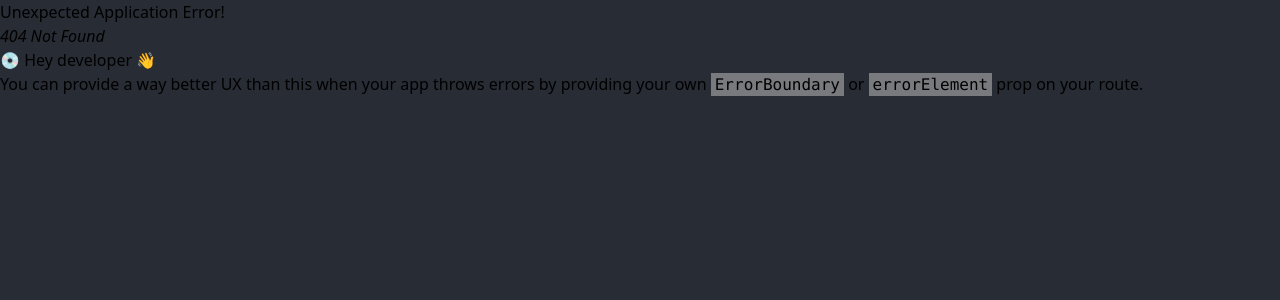
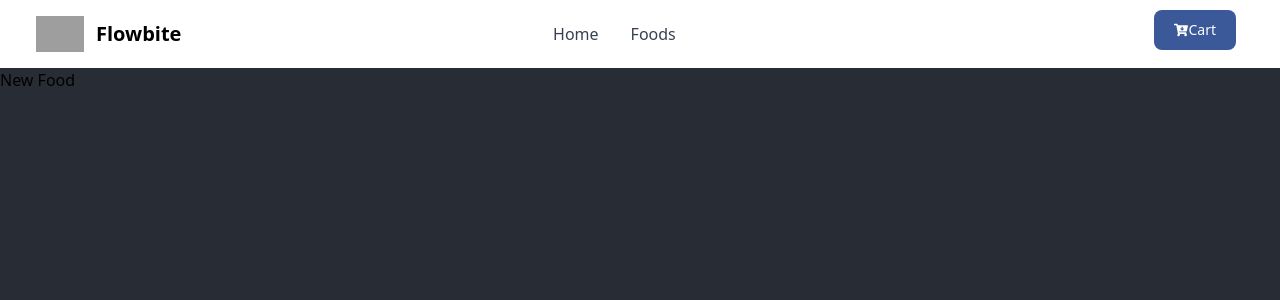
Before and after one commit to Level237/food-app-react, a React (Create React App) app: page /food/new in a window 1280 px wide. Before the commit this address had no page. Shown: the top 300 px of the page. Built offline with nearby package versions, Linux system fonts and the light colour scheme; grey boxes are pictures that could not be loaded.

Commit message:
update router

```diff
--- a/src/components/Header.jsx
+++ b/src/components/Header.jsx
@@ -41,7 +41,7 @@ Cart
                         <NavLink to="foods"  className={({isActive})=>(isActive ? activeCss :notActiveCss)}>Foods</NavLink>
                     </li>
                     <li>
-                        <a href="#" className="block py-2 pr-4 pl-3 text-gray-700 border-b border-gray-100 hover:bg-gray-50 lg:hover:bg-transparent lg:border-0 lg:hover:text-primary-700 lg:p-0 dark:text-gray-400 lg:dark:hover:text-white dark:hover:bg-gray-700 dark:hover:text-white lg:dark:hover:bg-transparent dark:border-gray-700">New Food</a>
+                        <NavLink to="food/new"  className={({isActive})=>(isActive ? activeCss :notActiveCss)}>New Food</NavLink>
                     </li>
 
                 </ul>
--- /dev/null
+++ b/src/pages/NewFoodPage.jsx
@@ -0,0 +1,11 @@
+
+const NewFoodPage=()=>{
+
+    return(
+        <>
+        <h1>New Food</h1>
+        </>
+    )
+}
+
+export default NewFoodPage
--- a/src/routes/route.js
+++ b/src/routes/route.js
@@ -2,6 +2,7 @@ import { createBrowserRouter } from "react-router-dom";
 import RootLayout from "../pages/layouts/RootLayout";
 import Homepage from "../pages/Homepage";
 import FoodPage from "../pages/FoodPage";
+import NewFoodPage from "../pages/NewFoodPage";
 
 export const routes=createBrowserRouter([
     {
@@ -15,6 +16,9 @@ export const routes=createBrowserRouter([
             },{
                 path:"foods",
                 element:<FoodPage/>
+            },{
+                path:"food/new",
+                element:<NewFoodPage/>
             }
         ]
     }
```
